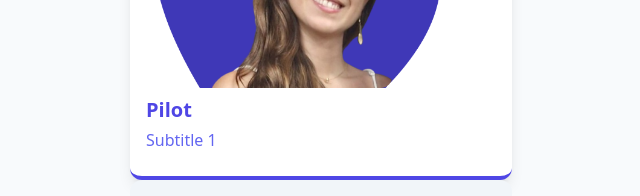
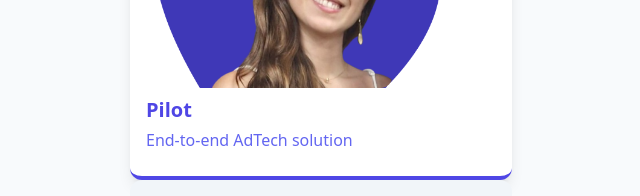
Before and after one commit to StephanieGuimaraes/WebPortfolio, a React (Vite) app in the folder WebPortfolio/: page / in a window 1280 px wide. Shown: the part 2500-2696 px from the top of the page, without its empty margins (126-766 px from the left). Built offline with nearby package versions, Linux system fonts and the light colour scheme.

Commit message:
card message

```diff
--- a/WebPortfolio/src/pages/LandingPage/projects/Projects.jsx
+++ b/WebPortfolio/src/pages/LandingPage/projects/Projects.jsx
@@ -7,7 +7,7 @@
   const Cards = [
     {
       title: "Pilot",
-      subTitle: "Subtitle 1",
+      subTitle: "End-to-end AdTech solution",
       content: "This is the content for project 1.",
       image: <img src={ProfilePic} alt='Profile' className='w-80 lg:w-[350px] rounded-4xl pr-4 sm:pr-6 lg:pr-12'></img>
     },
```
